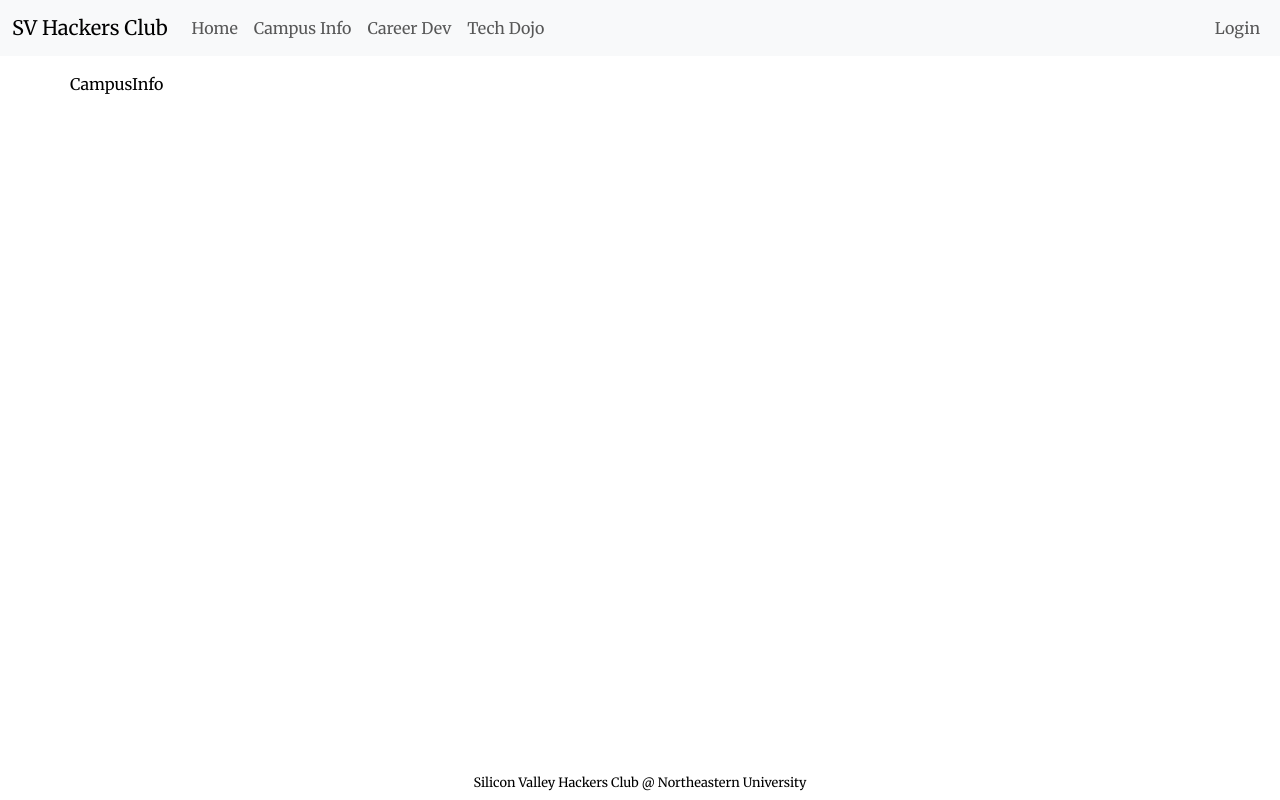
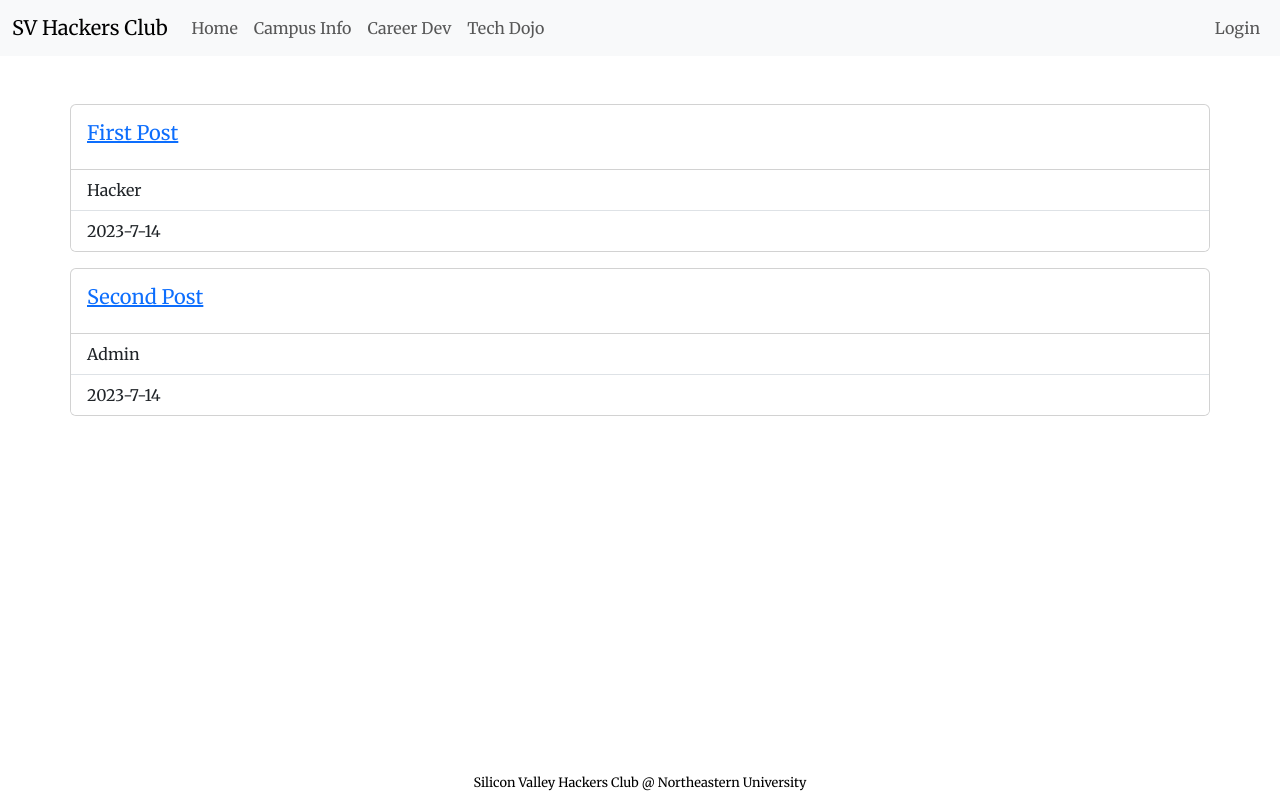
Before and after one commit to hackersclubsv/hackersclub-frontend-django, a React (Create React App) app: page /campusinfo in a window 1280 px wide. Built offline with nearby package versions, Linux system fonts and the light colour scheme.

Commit message:
setup layout for posts, dummy data for demo

```diff
--- a/package.json
+++ b/package.json
@@ -3,6 +3,7 @@
   "version": "0.1.0",
   "private": true,
   "dependencies": {
+    "@babel/plugin-proposal-private-property-in-object": "^7.21.11",
     "@testing-library/jest-dom": "^5.16.5",
     "@testing-library/react": "^13.4.0",
     "@testing-library/user-event": "^13.5.0",
--- a/public/index.html
+++ b/public/index.html
@@ -28,7 +28,7 @@
     <script src="https://cdn.jsdelivr.net/npm/bootstrap@5.3.0/dist/js/bootstrap.bundle.min.js" integrity="sha384-geWF76RCwLtnZ8qwWowPQNguL3RmwHVBC9FhGdlKrxdiJJigb/j/68SIy3Te4Bkz" crossorigin="anonymous"></script>
     <link href="https://fonts.googleapis.com/css2?family=Anton&family=Merriweather&family=Montserrat:wght@400;700;900&display=swap" rel="stylesheet">
 
-    <title>React App</title>
+    <title>SV Hackers Club</title>
   </head>
   <body>
     <noscript>You need to enable JavaScript to run this app.</noscript>
--- a/src/App.tsx
+++ b/src/App.tsx
@@ -11,6 +11,7 @@ import TechDojo from './pages/TechDojo';
 import Login from './pages/Login';
 import UserProfile from './pages/UserProfile';
 import Footer from './components/layout/Footer';
+import { exampleuser } from './dummy/exampleuser';
 
 
 
@@ -24,10 +25,10 @@ function App() {
         <Routes>
           <Route path='/' element={<Home />}/>
           <Route path='/campusinfo' element={<CampusInfo />}/>
-          <Route path='careerdev' element={<CareerDev />}/>
-          <Route path='TechDojo' element={<TechDojo />}/>
+          <Route path='/careerdev' element={<CareerDev />}/>
+          <Route path='/techdojo' element={<TechDojo />}/>
           ( isLogin? (
-            <Route path='/userprofile' element={<UserProfile/>}/>
+            <Route path='/userprofile' element={<UserProfile user={exampleuser} />}/>
             <Route path='/logout' element={<Home />}/>
           ) : (
             <Route path='/login' element={<Login isLogin={isLogin} setIsLogin={setIsLogin}/>}/>
--- /dev/null
+++ b/src/components/common/PostCard.tsx
@@ -0,0 +1,20 @@
+import React from 'react';
+import { PostItem } from '../../types/types';
+
+const PostCard = (props: PostItem) => {
+  return (
+    <div className="card">
+      <div className="card-body">
+        <a href='/'>
+          <h5 className="card-title">{props.title}</h5>
+        </a>
+      </div>
+      <ul className="list-group list-group-flush">
+        <li className="list-group-item">{props.creator}</li>
+        <li className="list-group-item">{props.created}</li>
+      </ul>
+    </div>
+  );
+};
+
+export default PostCard;
--- /dev/null
+++ b/src/components/common/PostList.tsx
@@ -0,0 +1,22 @@
+import React from 'react';
+import PostCard from './PostCard';
+import { exampleposts } from '../../dummy/exampleposts';
+import { PostDetails } from '../../types/types';
+
+
+const PostList = (props:{postlist : PostDetails[]}) => {
+  return (
+    <div className="container">
+      {props.postlist.map(
+        (post) => (
+          <PostCard
+            key={post.id}
+            {...post}
+            />
+        )
+      )}
+    </div>
+  );
+};
+
+export default PostList;
--- /dev/null
+++ b/src/dummy/exampleposts.ts
@@ -0,0 +1,20 @@
+import { PostDetails } from "../types/types";
+
+export const exampleposts = [
+  {
+    id: 1,
+    title: 'First Post',
+    creator: 'Hacker',
+    created: '2023-7-14',
+    content: 'Hi, this is the first post!',
+    comments: ["Great!", "Cheers!"]
+  },
+  {
+    id: 2,
+    title: 'Second Post',
+    creator: 'Admin',
+    created: '2023-7-14',
+    content: 'Hi there, I\'m the admin of this site!',
+    comments: ["Hi!", "Cheers!"]
+  },
+]
--- a/src/dummy/exampleuser.ts
+++ b/src/dummy/exampleuser.ts
@@ -1,17 +1,8 @@
-// type userporfile = {
-//   username: String,
-//   email: String,
-//   created: Date,
-//   avatar: String | null,
-//   bio: String,
-//   role: String,
-// }
-
-
 export const exampleuser = {
+  id: 1,
   username: 'Hacker',
   email: 'hacker@northeastern.edu',
-  created: new Date('2023-07-13'),
+  created: '2023-7-13',
   avatar: null,
   bio: 'Hi! I am a dummy user!',
   role: 'user'
--- a/src/pages/CampusInfo.tsx
+++ b/src/pages/CampusInfo.tsx
@@ -1,8 +1,13 @@
 import React from 'react'
+import PostList from '../components/common/PostList'
+import { exampleposts } from '../dummy/exampleposts'
+
 
 const CampusInfo = () => {
   return (
-    <div className='container'>CampusInfo</div>
+    <div className='container'>
+      <PostList postlist={exampleposts} />
+    </div>
   )
 }
 
--- a/src/pages/UserProfile.tsx
+++ b/src/pages/UserProfile.tsx
@@ -1,16 +1,17 @@
 import React from 'react'
-import { exampleuser } from '../dummy/exampleuser';
+import { User } from '../types/types'
 
 
-const UserProfile = () => {
+const UserProfile = (props: {user:User}) => {
   return (
     <div className='container'>
       <h2>User Profile</h2>
       <ul className="list-group">
-          <li className='list-group-item'>Username: {exampleuser.username}</li>
-          <li className='list-group-item'>Email: {exampleuser.email}</li>
-          <li className='list-group-item'>Bio: {exampleuser.bio}</li>
-          <li className='list-group-item'>Role: {exampleuser.role}</li>
+          <li className='list-group-item'>Username: {props.user.username}</li>
+          <li className='list-group-item'>Email: {props.user.email}</li>
+          <li className='list-group-item'>Bio: {props.user.bio}</li>
+          <li className='list-group-item'>Role: {props.user.role}</li>
+          <li className='list-group-item'>Created: {props.user.created}</li>
       </ul>
     </div>
   )
--- a/src/styles/global.css
+++ b/src/styles/global.css
@@ -43,6 +43,11 @@ h4 {
   padding: 1rem 0;
 }
 
+.card {
+  width: auto;
+  margin: 1rem 0;
+}
+
 .footer {
   width: 100%;
   display: flex;
--- /dev/null
+++ b/src/types/types.ts
@@ -0,0 +1,25 @@
+export type PostItem = {
+  id: number;
+  title: string;
+  creator: string;
+  created: string;
+};
+
+export type PostDetails = {
+  id: number;
+  title: string;
+  creator: string;
+  created: string;
+  content: string;
+  comments: string[];
+}
+
+export type User = {
+  id: number;
+  username: String;
+  email: String;
+  created: String;
+  avatar: String | null;
+  bio: String;
+  role: String;
+};
```
Also changed, not shown: src/pages/PostDetailPage.tsx (added, +26 -0 lines), 1 other file (tests, documents, lock files or other folders).
